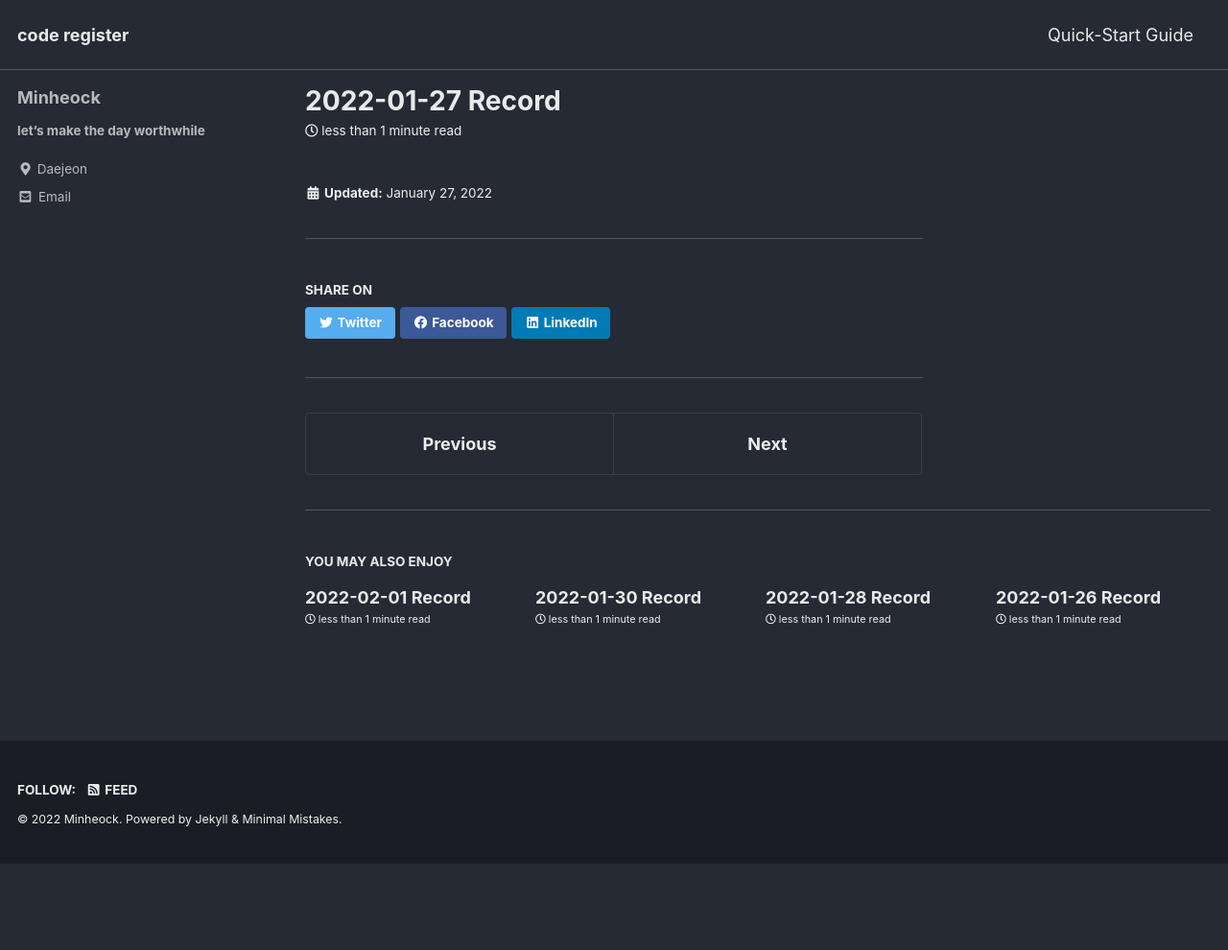
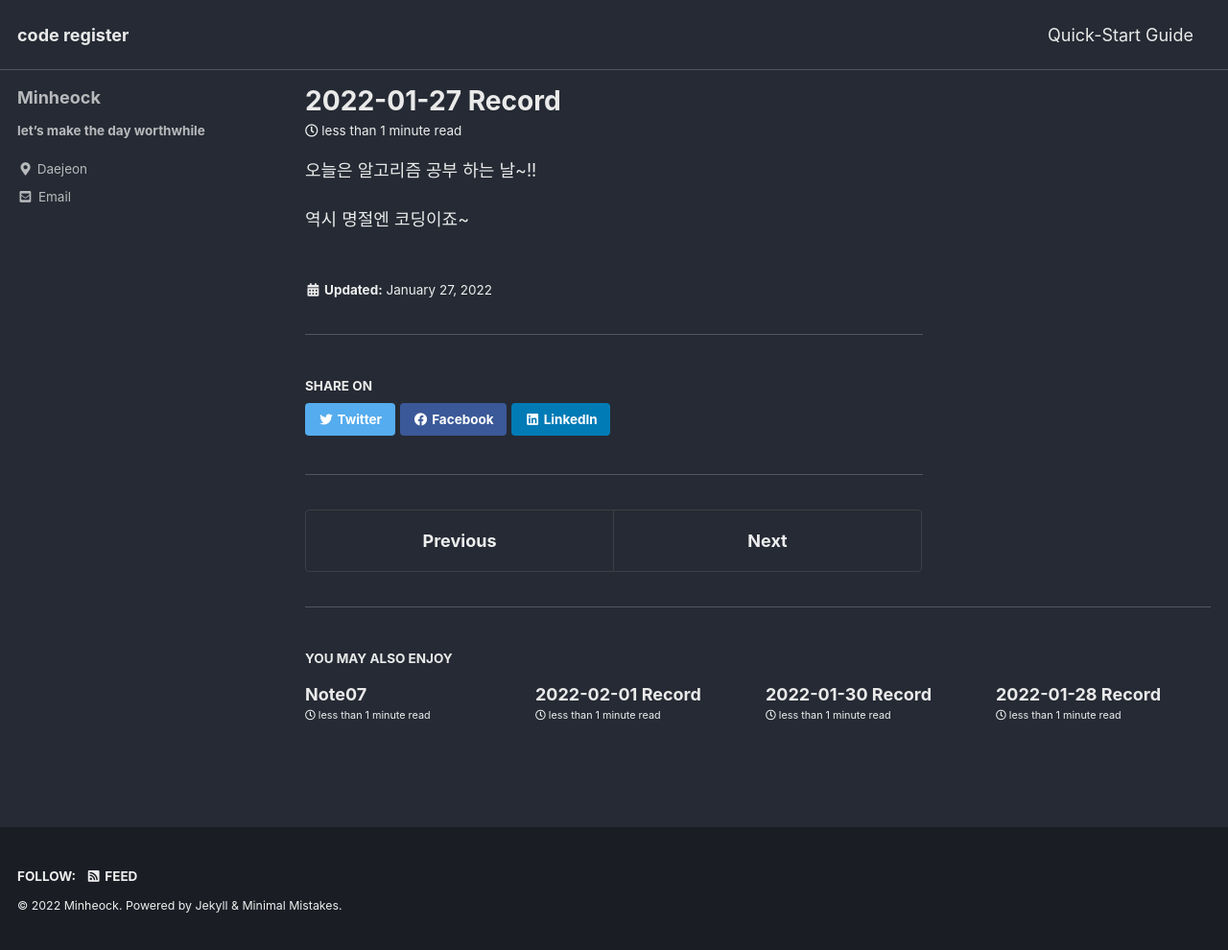
Before and after one commit to minheock/github.io, a Jekyll site: the page built from _posts/2022-01-27-note03.md, in a window 1280 px wide. Shown: the whole page at 96% size. Built offline with Jekyll 4.4.1, drawn with Linux system fonts in a browser that asks for light colours; cached includes are drawn as plain includes; before the commit the page ends 900 px from its top, so only the background shows below that.

Commit message:
2022-02-02 기록

```diff
--- a/_posts/2022-01-27-note03.md
+++ b/_posts/2022-01-27-note03.md
@@ -2,3 +2,7 @@
 layout: single
 title: '2022-01-27 Record'
 ---
+
+오늘은 알고리즘 공부 하는 날~!!
+
+역시 명절엔 코딩이죠~
```
Also changed, not shown: _posts/2022-02-02-note07.md (added).
